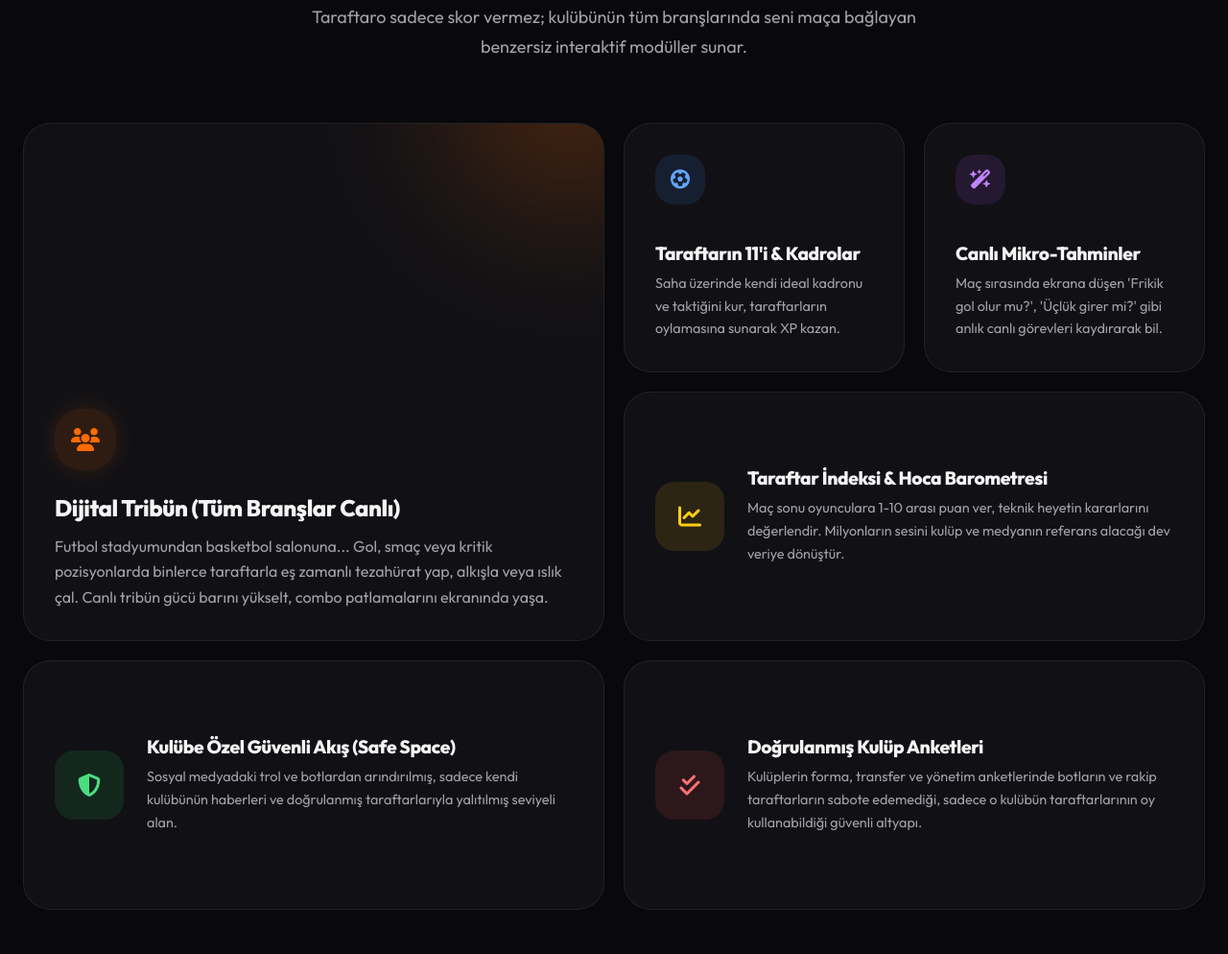
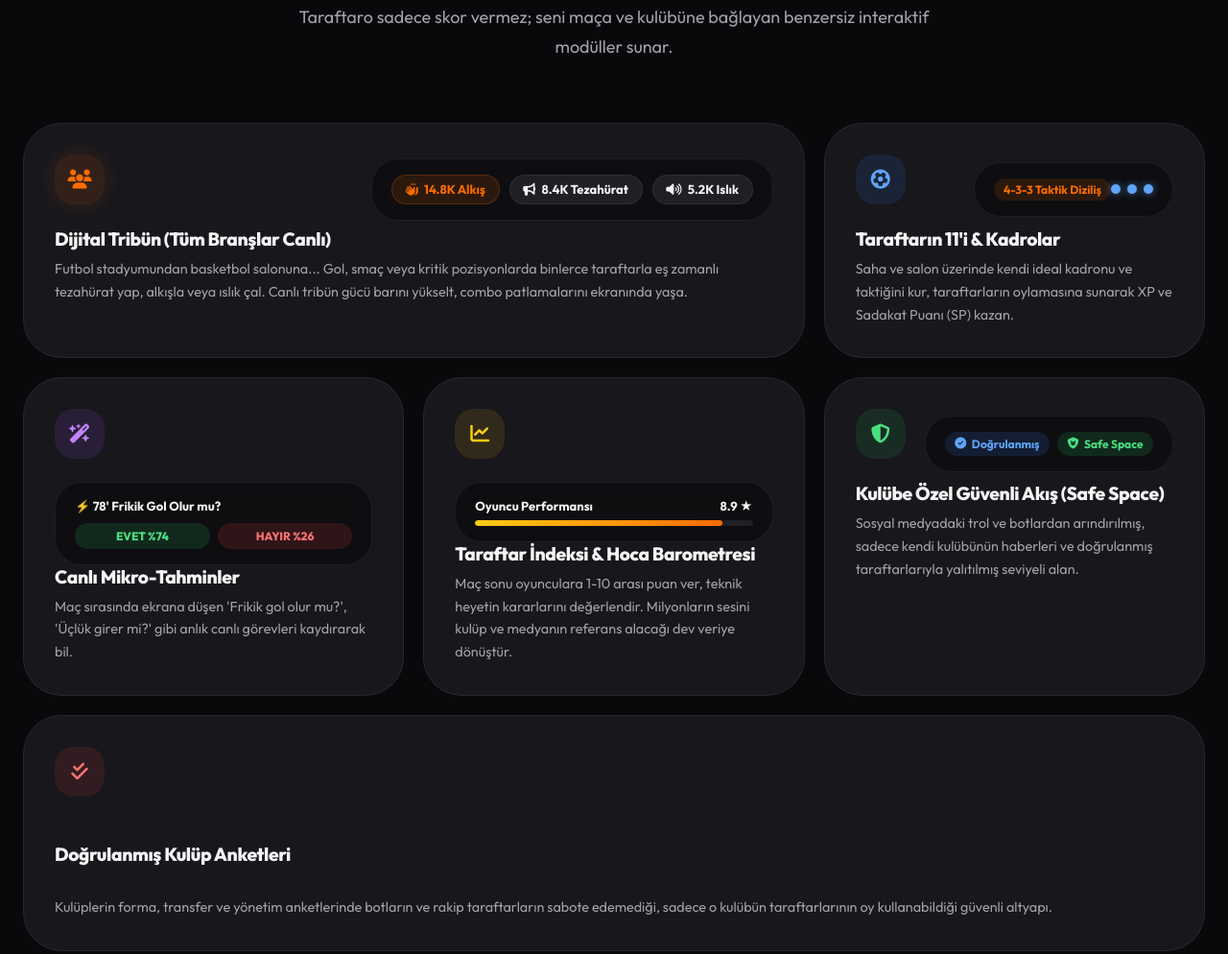
Before and after one commit to 2zek/taraftaro-landing-page, a plain HTML site: page index.html in a window 1280 px wide. Shown: the part 3119-4113 px from the top of the page at 96% size. Drawn offline with Linux system fonts and the light colour scheme.

Commit message:
feat: implement modular 12-column bento grid with interactive feature widgets and responsive layout overrides

```diff
--- a/index.html
+++ b/index.html
@@ -273,81 +273,125 @@
 
 
     <!-- ═══════════════════════════════════════
-         FEATURES — BENTO GRID
+         FEATURES — MODULAR BENTO GRID
     ══════════════════════════════════════════ -->
     <section id="features" class="section">
       <div class="container">
 
         <div class="section-header reveal">
           <span class="section-label">Özellikler</span>
-          <h2 class="section-title">Zengin İçerik,<br /><span class="gradient-text">Sonsuz Etkileşim</span></h2>
-          <p class="section-desc">Taraftaro sadece skor vermez; kulübünün tüm branşlarında seni maça bağlayan benzersiz interaktif modüller sunar.</p>
+          <h2 class="section-title">Kulübünün Tüm Branşlarında<br /><span class="gradient-text">Etkileşimli Ekosistem</span></h2>
+          <p class="section-desc">Taraftaro sadece skor vermez; seni maça ve kulübüne bağlayan benzersiz interaktif modüller sunar.</p>
         </div>
 
         <div class="bento-grid">
 
-          <!-- 1. Dijital Tribün — 2×2 Large -->
-          <div class="feature-card bento-large reveal delay-1">
-            <div class="bento-large-bg" aria-hidden="true"></div>
+          <!-- 1. Dijital Tribün — bento-col-8 -->
+          <div class="bento-col-8 reveal delay-1">
+            <div class="feature-card">
+              <div>
+                <div class="feature-card-header">
                   <div class="feature-icon feature-icon-brand">
                     <i class="fa-solid fa-users"></i>
+                  </div>
+                  <div class="bento-widget bento-widget-reactions">
+                    <span class="reaction-pill reaction-pill-active"><i class="fa-solid fa-hands-clapping"></i> 14.8K Alkış</span>
+                    <span class="reaction-pill"><i class="fa-solid fa-bullhorn"></i> 8.4K Tezahürat</span>
+                    <span class="reaction-pill"><i class="fa-solid fa-volume-high"></i> 5.2K Islık</span>
+                  </div>
                 </div>
                 <h3 class="feature-title">Dijital Tribün (Tüm Branşlar Canlı)</h3>
                 <p class="feature-desc">
                   Futbol stadyumundan basketbol salonuna... Gol, smaç veya kritik pozisyonlarda binlerce taraftarla eş zamanlı tezahürat yap, alkışla veya ıslık çal. Canlı tribün gücü barını yükselt, combo patlamalarını ekranında yaşa.
                 </p>
               </div>
+            </div>
+          </div>
 
-          <!-- 2. Taraftarın 11'i — 1×1 -->
-          <div class="feature-card bento-std reveal delay-2">
+          <!-- 2. Taraftarın 11'i — bento-col-4 -->
+          <div class="bento-col-4 reveal delay-2">
+            <div class="feature-card">
+              <div>
+                <div class="feature-card-header">
                   <div class="feature-icon feature-icon-blue">
                     <i class="fa-solid fa-futbol"></i>
                   </div>
-            <div>
+                  <div class="bento-widget bento-widget-pitch">
+                    <span class="pitch-badge">4-3-3 Taktik Diziliş</span>
+                    <div class="pitch-dots"><span></span><span></span><span></span></div>
+                  </div>
+                </div>
                 <h3 class="feature-title">Taraftarın 11'i & Kadrolar</h3>
-              <p class="feature-desc">Saha üzerinde kendi ideal kadronu ve taktiğini kur, taraftarların oylamasına sunarak XP kazan.</p>
+                <p class="feature-desc">Saha ve salon üzerinde kendi ideal kadronu ve taktiğini kur, taraftarların oylamasına sunarak XP ve Sadakat Puanı (SP) kazan.</p>
+              </div>
             </div>
           </div>
 
-          <!-- 3. Canlı Mikro-Tahminler — 1×1 -->
-          <div class="feature-card bento-std reveal delay-3">
+          <!-- 3. Canlı Mikro-Tahminler — bento-col-4 -->
+          <div class="bento-col-4 reveal delay-3">
+            <div class="feature-card">
+              <div>
+                <div class="feature-card-header">
                   <div class="feature-icon feature-icon-purple">
                     <i class="fa-solid fa-wand-magic-sparkles"></i>
                   </div>
-            <div>
+                </div>
+                <div class="bento-widget bento-widget-swipe">
+                  <span class="swipe-question">⚡️ 78' Frikik Gol Olur mu?</span>
+                  <div class="swipe-options"><span class="opt-yes">EVET %74</span><span class="opt-no">HAYIR %26</span></div>
+                </div>
                 <h3 class="feature-title">Canlı Mikro-Tahminler</h3>
                 <p class="feature-desc">Maç sırasında ekrana düşen 'Frikik gol olur mu?', 'Üçlük girer mi?' gibi anlık canlı görevleri kaydırarak bil.</p>
               </div>
             </div>
+          </div>
 
-          <!-- 4. Taraftar İndeksi & Duygu Borsası — 2×1 Wide -->
-          <div class="feature-card bento-wide reveal delay-2">
+          <!-- 4. Taraftar İndeksi & Duygu Borsası — bento-col-4 -->
+          <div class="bento-col-4 reveal delay-2">
+            <div class="feature-card">
+              <div>
+                <div class="feature-card-header">
                   <div class="feature-icon feature-icon-yellow">
                     <i class="fa-solid fa-chart-line"></i>
                   </div>
-            <div>
+                </div>
+                <div class="bento-widget bento-widget-rating">
+                  <div class="rating-row"><span>Oyuncu Performansı</span><span class="rating-val">8.9 ★</span></div>
+                  <div class="rating-bar"><div class="rating-fill" style="width: 89%;"></div></div>
+                </div>
                 <h3 class="feature-title">Taraftar İndeksi & Hoca Barometresi</h3>
                 <p class="feature-desc">Maç sonu oyunculara 1-10 arası puan ver, teknik heyetin kararlarını değerlendir. Milyonların sesini kulüp ve medyanın referans alacağı dev veriye dönüştür.</p>
               </div>
             </div>
+          </div>
 
-          <!-- 5. Kulübe Özel Güvenli Akış — 2×1 Wide -->
-          <div class="feature-card bento-wide reveal delay-3">
+          <!-- 5. Kulübe Özel Güvenli Akış — bento-col-4 -->
+          <div class="bento-col-4 reveal delay-3">
+            <div class="feature-card">
+              <div>
+                <div class="feature-card-header">
                   <div class="feature-icon feature-icon-green">
                     <i class="fa-solid fa-shield-halved"></i>
                   </div>
-            <div>
+                  <div class="bento-widget bento-widget-identity">
+                    <span class="identity-tag tag-verified"><i class="fa-solid fa-circle-check"></i> Doğrulanmış</span>
+                    <span class="identity-tag tag-clean"><i class="fa-solid fa-shield-cat"></i> Safe Space</span>
+                  </div>
+                </div>
                 <h3 class="feature-title">Kulübe Özel Güvenli Akış (Safe Space)</h3>
                 <p class="feature-desc">Sosyal medyadaki trol ve botlardan arındırılmış, sadece kendi kulübünün haberleri ve doğrulanmış taraftarlarıyla yalıtılmış seviyeli alan.</p>
               </div>
             </div>
+          </div>
 
-          <!-- 6. Doğrulanmış Kulüp Anketleri — 2×1 Wide -->
-          <div class="feature-card bento-wide reveal delay-1">
+          <!-- 6. Doğrulanmış Kulüp Anketleri — bento-col-12 -->
+          <div class="bento-col-12 reveal delay-1">
+            <div class="feature-card">
+              <div class="feature-card-header">
                 <div class="feature-icon feature-icon-red">
                   <i class="fa-solid fa-check-double"></i>
                 </div>
-            <div>
+              </div>
               <h3 class="feature-title">Doğrulanmış Kulüp Anketleri</h3>
               <p class="feature-desc">Kulüplerin forma, transfer ve yönetim anketlerinde botların ve rakip taraftarların sabote edemediği, sadece o kulübün taraftarlarının oy kullanabildiği güvenli altyapı.</p>
             </div>
--- a/public/css/app.css
+++ b/public/css/app.css
@@ -901,74 +901,243 @@ a { color: inherit; }
   overflow: hidden;
 }
 
+/* =============================================
+   FEATURES — MODULAR 12-COLUMN BENTO GRID
+   ============================================= */
+#features {
+  position: relative;
+  overflow: hidden;
+}
+
 .bento-grid {
   display: grid;
-  grid-template-columns: repeat(4, 1fr);
-  grid-template-rows: repeat(3, 260px);
+  grid-template-columns: repeat(12, 1fr);
   gap: 1.25rem;
-}
-
-/* Large card (2x2) */
-.bento-large {
-  grid-column: span 2;
-  grid-row: span 2;
-  display: flex;
-  flex-direction: column;
-  justify-content: flex-end;
-  min-height: 0;
-}
-
-.bento-large .feature-icon {
-  width: 4rem;
-  height: 4rem;
-  font-size: 1.5rem;
-  border-radius: var(--r-xl);
-  margin-bottom: 1.5rem;
-}
-
-.bento-large .feature-title {
-  font-size: 1.5rem;
-  margin-bottom: 0.75rem;
-}
-
-.bento-large .feature-desc {
-  font-size: 1rem;
-  line-height: 1.65;
-}
-
-.bento-large-bg {
-  position: absolute;
-  top: -30%;
-  right: -15%;
-  width: 250px;
-  height: 250px;
-  background: var(--c-brand-glow);
-  border-radius: 50%;
-  filter: blur(80px);
-  pointer-events: none;
-}
-
-/* Wide card (2x1) */
-.bento-wide {
-  grid-column: span 2;
-  display: flex;
-  align-items: center;
-  gap: 1.5rem;
-}
-
-.bento-wide .feature-icon {
-  width: 4.5rem;
-  height: 4.5rem;
-  font-size: 1.5rem;
-  flex-shrink: 0;
-  margin-bottom: 0;
-}
-
-/* Standard card (1x1) */
-.bento-std {
+  align-items: stretch;
+}
+
+/* Card Column Spans for Modular Layout */
+.bento-col-8 {
+  grid-column: span 8;
+}
+
+.bento-col-6 {
+  grid-column: span 6;
+}
+
+.bento-col-4 {
+  grid-column: span 4;
+}
+
+.bento-col-12 {
+  grid-column: span 12;
+}
+
+/* Feature Card Enhancements */
+.feature-card {
+  background: var(--c-surface-2);
+  border: 1px solid var(--c-border);
+  border-radius: var(--r-2xl);
+  padding: 2rem;
+  transition: var(--ease-spring);
+  position: relative;
+  overflow: hidden;
   display: flex;
   flex-direction: column;
   justify-content: space-between;
+  gap: 1.5rem;
+  height: 100%;
+}
+
+.feature-card:hover {
+  border-color: var(--c-brand-border);
+  transform: translateY(-4px);
+  box-shadow: 0 16px 45px rgba(0, 0, 0, 0.4), 0 0 25px var(--c-brand-glow);
+}
+
+.feature-card-header {
+  display: flex;
+  align-items: center;
+  justify-content: space-between;
+  gap: 1rem;
+  margin-bottom: 0.25rem;
+}
+
+/* Micro UI Widgets Inside Bento Cards */
+.bento-widget {
+  background: rgba(9, 9, 11, 0.6);
+  border: 1px solid var(--c-border);
+  border-radius: var(--r-xl);
+  padding: 1rem 1.25rem;
+  backdrop-filter: blur(10px);
+}
+
+/* Widget 1: Live Reactions */
+.bento-widget-reactions {
+  display: flex;
+  gap: 0.625rem;
+  flex-wrap: wrap;
+}
+
+.reaction-pill {
+  display: inline-flex;
+  align-items: center;
+  gap: 0.4rem;
+  padding: 0.4rem 0.85rem;
+  border-radius: var(--r-full);
+  background: var(--c-surface-3);
+  border: 1px solid var(--c-border);
+  font-size: 0.8125rem;
+  font-weight: 700;
+  color: var(--c-text);
+}
+
+.reaction-pill-active {
+  background: var(--c-brand-dim);
+  border-color: var(--c-brand-border);
+  color: var(--c-brand);
+}
+
+/* Widget 2: Tactical Lineup Pitch */
+.bento-widget-pitch {
+  display: flex;
+  align-items: center;
+  justify-content: space-between;
+}
+
+.pitch-badge {
+  font-size: 0.75rem;
+  font-weight: 700;
+  color: var(--c-brand);
+  background: var(--c-brand-dim);
+  padding: 0.25rem 0.625rem;
+  border-radius: var(--r-full);
+}
+
+.pitch-dots {
+  display: flex;
+  gap: 0.4rem;
+}
+
+.pitch-dots span {
+  width: 0.65rem;
+  height: 0.65rem;
+  border-radius: 50%;
+  background: #60a5fa;
+  box-shadow: 0 0 8px rgba(96, 165, 250, 0.6);
+}
+
+/* Widget 3: Swipe Prediction */
+.bento-widget-swipe {
+  display: flex;
+  flex-direction: column;
+  gap: 0.625rem;
+}
+
+.swipe-question {
+  font-size: 0.8125rem;
+  font-weight: 700;
+  color: var(--c-text);
+}
+
+.swipe-options {
+  display: flex;
+  gap: 0.5rem;
+}
+
+.opt-yes {
+  flex: 1;
+  text-align: center;
+  padding: 0.35rem 0.5rem;
+  border-radius: var(--r-md);
+  background: rgba(34, 197, 94, 0.15);
+  color: #4ade80;
+  font-weight: 800;
+  font-size: 0.75rem;
+}
+
+.opt-no {
+  flex: 1;
+  text-align: center;
+  padding: 0.35rem 0.5rem;
+  border-radius: var(--r-md);
+  background: rgba(239, 68, 68, 0.15);
+  color: #f87171;
+  font-weight: 800;
+  font-size: 0.75rem;
+}
+
+/* Widget 4: Rating Bar */
+.bento-widget-rating {
+  display: flex;
+  flex-direction: column;
+  gap: 0.4rem;
+}
+
+.rating-row {
+  display: flex;
+  justify-content: space-between;
+  font-size: 0.8125rem;
+  font-weight: 700;
+  color: var(--c-text);
+}
+
+.rating-bar {
+  height: 6px;
+  border-radius: 99px;
+  background: var(--c-surface-3);
+  overflow: hidden;
+}
+
+.rating-fill {
+  height: 100%;
+  background: linear-gradient(90deg, #facc15, var(--c-brand));
+  border-radius: 99px;
+}
+
+/* Widget 5: Verified Community Badges */
+.bento-widget-identity {
+  display: flex;
+  gap: 0.5rem;
+  flex-wrap: wrap;
+}
+
+.identity-tag {
+  display: inline-flex;
+  align-items: center;
+  gap: 0.35rem;
+  font-size: 0.75rem;
+  font-weight: 700;
+  padding: 0.3rem 0.65rem;
+  border-radius: var(--r-full);
+}
+
+.tag-verified {
+  background: rgba(59, 130, 246, 0.15);
+  color: #60a5fa;
+}
+
+.tag-clean {
+  background: rgba(34, 197, 94, 0.15);
+  color: #4ade80;
+}
+
+/* Responsive bento rules */
+@media (max-width: 1024px) {
+  .bento-col-8,
+  .bento-col-6,
+  .bento-col-4 {
+    grid-column: span 6;
+  }
+}
+
+@media (max-width: 640px) {
+  .bento-col-8,
+  .bento-col-6,
+  .bento-col-4,
+  .bento-col-12 {
+    grid-column: span 12;
+  }
 }
 
 /* =============================================
```
Lines whose indentation alone changed are shown as unchanged.
